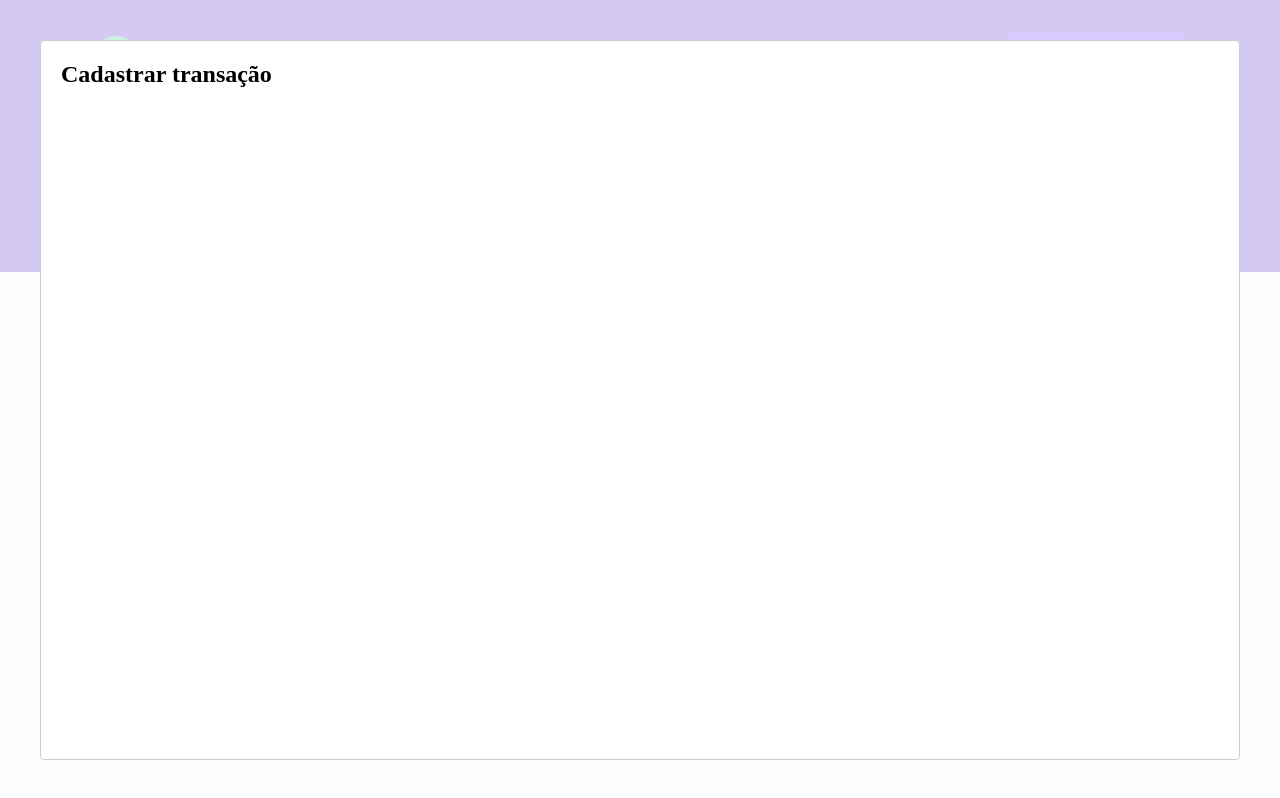
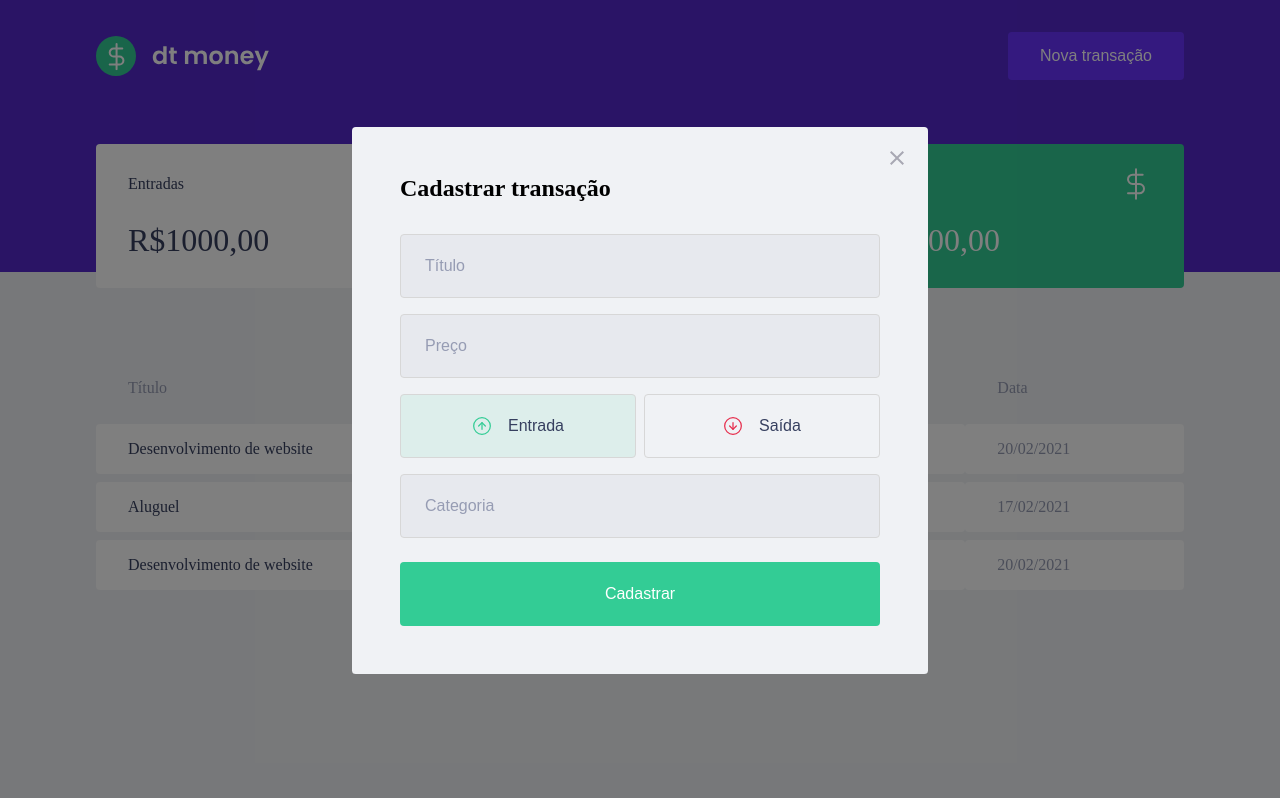
Before and after one commit to MarceloWis/Ignite, a React (Create React App) app in the folder React/Chapter_II/dtfinance/: page / in a window 1280 px wide. Both pictures are taken after a click on the button "Nova transação". Built offline with nearby package versions, Linux system fonts and the light colour scheme; no server answers; what miragejs would draw is missing.

Commit message:
chapter 02 - add style form modal

```diff
--- a/React/Chapter_II/dtfinance/package.json
+++ b/React/Chapter_II/dtfinance/package.json
@@ -5,6 +5,7 @@
   "dependencies": {
     "axios": "^0.21.1",
     "miragejs": "^0.1.41",
+    "polished": "^4.1.2",
     "react": "^17.0.2",
     "react-dom": "^17.0.2",
     "react-modal": "^3.13.1",
--- a/React/Chapter_II/dtfinance/src/App.tsx
+++ b/React/Chapter_II/dtfinance/src/App.tsx
@@ -1,10 +1,10 @@
 import { Dashboard } from "./components/Dashboard";
 import { Header } from "./components/Header";
 import { GlobalStyle } from "./styles/global";
-import Modal from 'react-modal';
 import { useState } from "react";
+import { NewTransactionModal } from "./components/NewTransactionModal";
 
-Modal.setAppElement('#root');
+
 
 function App() {
   const [isNewTransactionModalOpen, setIsNewTransactionModalOpen] = useState(false)
@@ -22,12 +22,10 @@
     <Header onOpenNewTransactionModal={handleOpenNewTransactionModal} />
     <Dashboard />
 
-    <Modal
-            isOpen={isNewTransactionModalOpen}
-            onRequestClose={handleCloseNewTransactionModal}
-          >
-            <h2>Cadastrar transação</h2>
-          </Modal>
+    <NewTransactionModal
+      isOpen={isNewTransactionModalOpen}
+      onRequestClose={handleCloseNewTransactionModal}
+    />
 
     </>
   );
--- a/React/Chapter_II/dtfinance/src/components/Header/styles.ts
+++ b/React/Chapter_II/dtfinance/src/components/Header/styles.ts
@@ -23,7 +23,7 @@
     border-radius: 0.25rem;
     height: 3rem;
 
-    transition: filter 2s;
+    transition: filter 0.2s;
 
     &:hover{
       filter: brightness(0.9);
--- /dev/null
+++ b/React/Chapter_II/dtfinance/src/components/NewTransactionModal/index.tsx
@@ -0,0 +1,62 @@
+import { useEffect, useState } from "react";
+import Modal from 'react-modal';
+import { api } from "../../services/api";
+import { Container, TransactionTypeContainer, RadioBox } from "./styles";
+import CloseImg from '../../assets/close.svg';
+import IncomeImg from '../../assets/income.svg';
+import OutcomeImg from '../../assets/outcome.svg';
+interface NewTransactionModalProps {
+  isOpen: boolean;
+  onRequestClose: () => void;
+}
+Modal.setAppElement('#root');
+export function NewTransactionModal({ isOpen, onRequestClose }: NewTransactionModalProps) {
+  const [type, setType] = useState('deposit');
+
+  useEffect(() => {
+    api.get('/transactions').then(console.log)
+
+  }, [])
+  return (
+      <Modal
+        isOpen={isOpen}
+        onRequestClose={onRequestClose}
+        overlayClassName="react-modal-overlay"
+        className="react-modal-content"
+      >
+        <button onClick={onRequestClose} className="react-modal-close">
+          <img src={CloseImg} alt="Fechar Modal"/>
+        </button>
+        <Container>
+          <h2>Cadastrar transação</h2>
+
+          <input type="text" placeholder="Título"/>
+          <input type="number" placeholder="Preço"/>
+          <TransactionTypeContainer>
+            <RadioBox
+              type="button"
+              onClick={() => setType('deposit')}
+              isActive={type === 'deposit'}
+              activeColor="green"
+            >
+              <img src={IncomeImg} alt="Entrada"/>
+              <span>Entrada</span>
+            </RadioBox>
+
+            <RadioBox
+              type="button"
+              onClick={() => setType('widthdraw')}
+              isActive={type === 'widthdraw'}
+              activeColor="red"
+            >
+              <img src={OutcomeImg} alt="Saída"/>
+              <span>Saída</span>
+            </RadioBox>
+          </TransactionTypeContainer>
+          <input type="text" placeholder="Categoria"/>
+          <button type="submit">Cadastrar</button>
+        </Container>
+      </Modal>
+
+  )
+}
--- /dev/null
+++ b/React/Chapter_II/dtfinance/src/components/NewTransactionModal/styles.ts
@@ -0,0 +1,90 @@
+import styled from 'styled-components';
+import { darken, transparentize } from 'polished'
+export const Container = styled.form`
+  h2 {
+    color: vard(--text-title);
+    font-size: 1.5rem;
+    margin-bottom: 2rem;
+  }
+
+  input {
+    width: 100%;
+    padding: 0 1.5rem;
+    height: 4rem;
+    border-radius: 0.25rem;
+    border: 1px solid #d7d7d7;
+    background: #e7e9ee;
+
+    font-weight:400;
+    font-size: 1rem;
+
+    &::placeholder {
+      color: var(--text-body)
+    }
+
+    & + input {
+      margin-top: 1rem;
+    }
+  }
+
+  button[type="submit"] {
+    width: 100%;
+    padding: 0 1.5rem;
+    height: 4rem;
+    background: var(--green);
+    color: #FFF;
+    border-radius: 0.25rem;
+    border: 0;
+    font-size: 1rem;
+    margin-top: 1.5rem;
+    transition: filter 0.2s;
+
+    &:hover {
+      filter: brightness(0.9)
+    }
+  }
+`
+
+export const TransactionTypeContainer = styled.div`
+  margin: 1rem 0;
+  display: grid;
+  grid-template-columns: 1fr 1fr;
+  gap: 0.5rem;
+
+`
+
+interface RadioBoxProps {
+  isActive: boolean;
+  activeColor: 'green' | 'red';
+}
+const colors = {
+  green: '#33cc95',
+  red: '#e52e4d'
+}
+export const RadioBox = styled.button<RadioBoxProps>`
+    height: 4rem;
+    border: 1px solid #d7d7d7;
+    border-radius: 0.25rem;
+
+    background: ${({ isActive, activeColor }) => isActive ? transparentize(0.9, colors[activeColor]) : 'transparent'};
+
+    display: flex;
+    align-items: center;
+    justify-content: center;
+    transition: border-color 0.2;
+
+    &:hover {
+      border-color: ${darken(0.1, '#d7d7d7')};
+    }
+    img {
+      height: 20px;
+      width: 20px;
+    }
+
+    span {
+      display: inline-block;
+      margin-left: 1rem;
+      font-size: 1rem;
+      color: var(--text-title)
+    }
+`
--- a/React/Chapter_II/dtfinance/src/styles/global.ts
+++ b/React/Chapter_II/dtfinance/src/styles/global.ts
@@ -51,4 +51,36 @@
     opacity: 0.6;
     cursor: not-allowed;
   }
+  .react-modal-overlay {
+    background: rgba(0,0,0,0.5);
+    position: fixed;
+    top: 0;
+    bottom: 0;
+    right: 0;
+    left: 0;
+
+    display:flex;
+    align-items: center;
+    justify-content: center;
+  }
+  .react-modal-content{
+    width: 100%;
+    max-width: 576px;
+    background: var(--background);
+    padding: 3rem;
+    position: relative;
+    border-radius: 0.24rem;
+  }
+  .react-modal-close {
+    position: absolute;
+    right: 1.5rem;
+    top: 1.5rem;
+    border: 0;
+    background: transparent;
+    transition: filter 0.3ms;
+
+    &:hover{
+      filter: brightness(0.9)
+    }
+  }
 `
```
Also changed, not shown: 1 other file (tests, documents, lock files or other folders).
